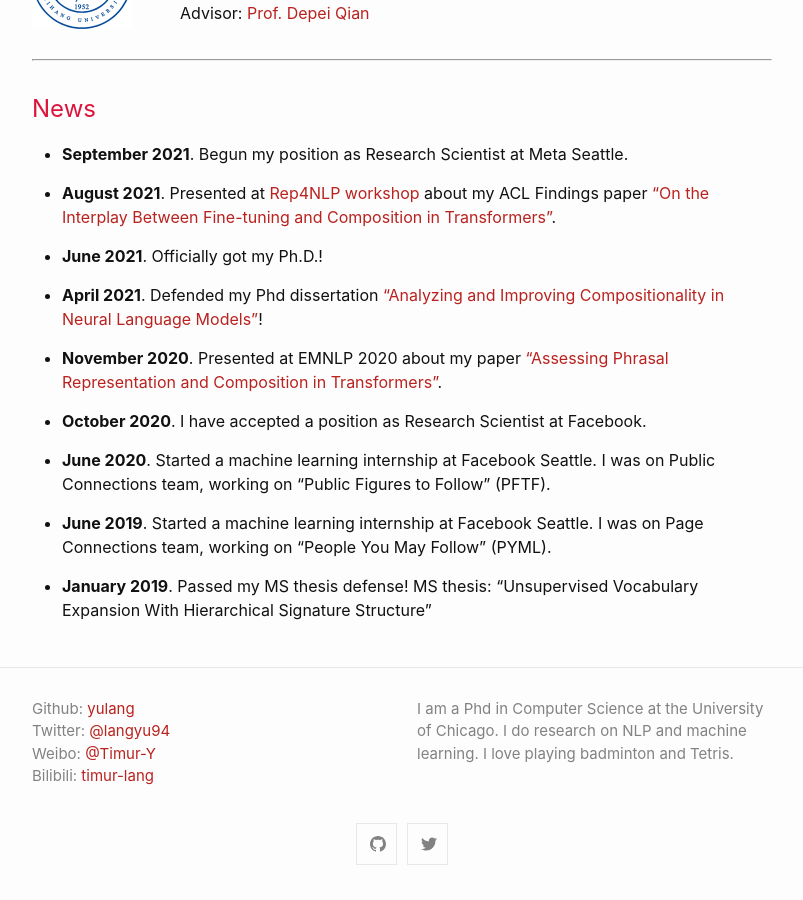
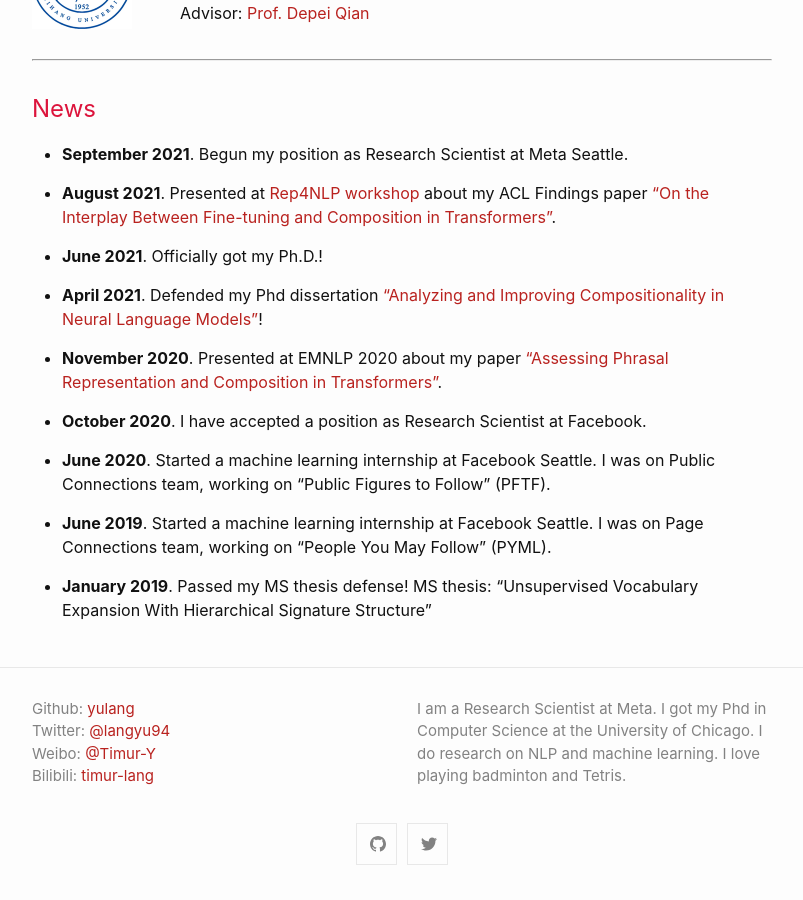
Before and after one commit to yulang/yulang.github.io, a Jekyll site: the page built from index.markdown, in a window 1280 px wide and 900 px high, scrolled down 1159 px. Shown: the whole window, without its empty margins (238-1041 px from the left). Built offline with Jekyll 4.4.1, drawn with Linux system fonts in a browser that asks for light colours.

Commit message:
update ignore files and header

```diff
--- a/_config.yml
+++ b/_config.yml
@@ -18,10 +18,10 @@
 # You can create any custom variable you would like, and they will be accessible
 # in the templates via {{ site.myvariable }}.
 
-title: Lang Yu
-email: langyu at uchicago dot edu
+title: Lang Yu / 余浪
+email: langyu at fb dot edu
 description: >- # this means to ignore newlines until "baseurl:"
-  I am a Phd in Computer Science at the University of Chicago. I do research on NLP and machine learning. I love playing badminton and Tetris.
+  I am a Research Scientist at Meta. I got my Phd in Computer Science at the University of Chicago. I do research on NLP and machine learning. I love playing badminton and Tetris.
 baseurl: "" # the subpath of your site, e.g. /blog
 url: "" # the base hostname & protocol for your site, e.g. http://example.com
 twitter_username: \@langyu94
```
Also changed, not shown: 1 other file.
